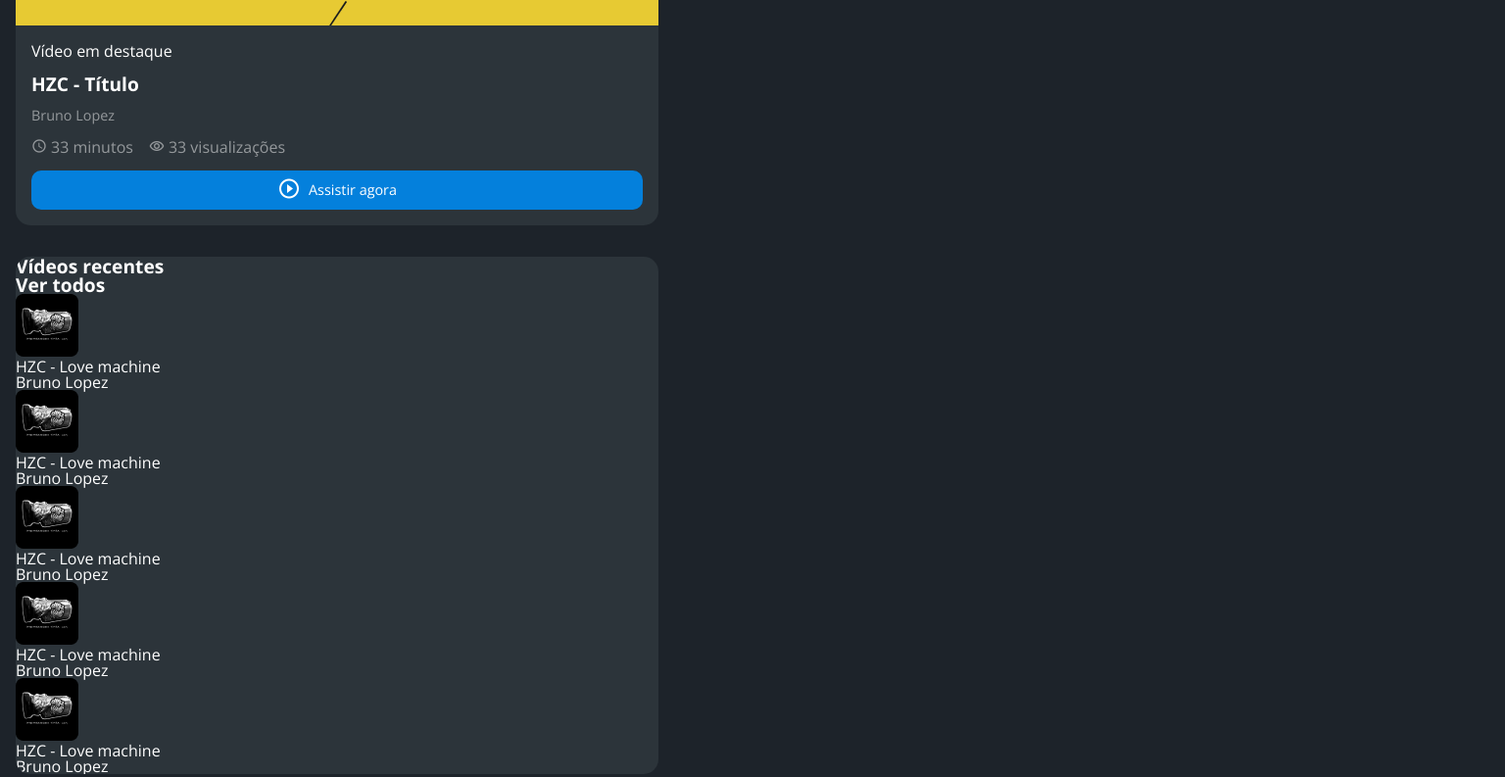
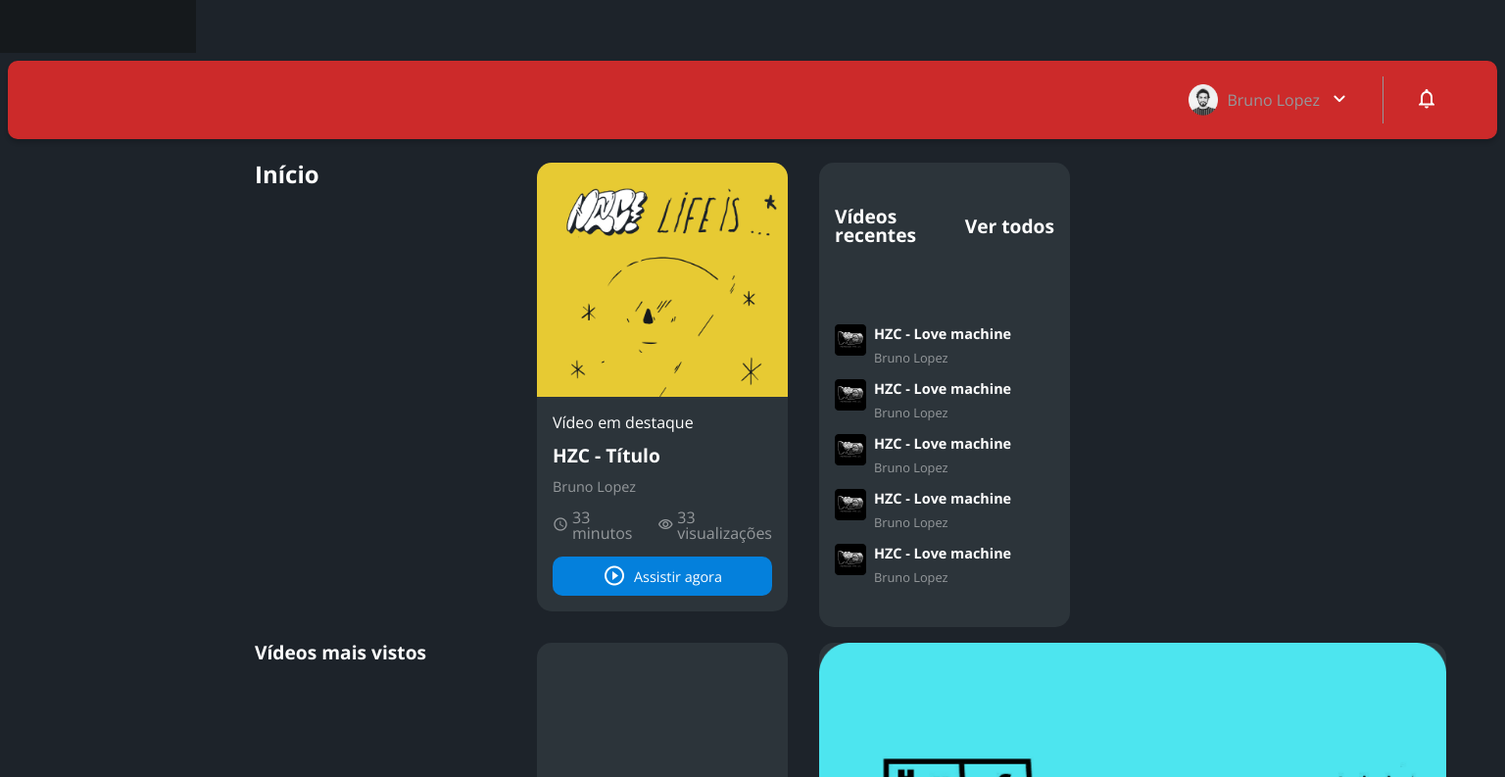
Before and after one commit to robsonhansen/mobile-skate, a plain HTML site: page index.html in a window 1536 px wide. Shown: the part 746-1539 px from the top of the page at 98% size. Drawn offline with nearby package versions, Linux system fonts and the light colour scheme; files that its build step writes are made by us from their sources.

Commit message:
home-desktop

```diff
--- a/assets/css/estilo.css
+++ b/assets/css/estilo.css
@@ -52,6 +52,7 @@ body {
         padding: 16px 60px;
         height: 80px;
         box-sizing: border-box;
+        grid-column: 2;
     }
 
     .cabecalho__menu {
@@ -162,6 +163,16 @@ body {
     content: "\e90a";
 }
 
+@media screen and  (min-width: 144px) {
+    .menu-lateral {
+        position: static;
+        width: 200px;
+        grid-column: 1;
+        grid-row: 1 / span 2;
+
+    }
+}
+
 .principal {
     padding: 24px 16px;
     display: grid;
@@ -176,6 +187,16 @@ body {
 .titulo-secao {
     font-size: 1.2rem;
     font-weight: 700;
+}
+
+@media screen and (min-width: 1440px) {
+    .principal {
+        display: grid;
+        grid-template-columns: auto 1fr auto;
+        column-gap: 32px;
+        padding: 16px 60px;
+        grid-column: 2;
+    }
 }
 
 .cartao {
@@ -261,6 +282,60 @@ body {
     margin-right: 8px;
 }
 
+.cartao--recentes {
+    display: none;
+}
+
+@media screen and (min-width: 1440px) {
+    .cartao--recentes {
+        display: grid;
+        grid-template-columns: auto auto;
+        align-items: center;
+        row-gap: 24px;
+        width: 256px;
+        padding: 16px;
+        box-sizing: border-box;
+    }
+
+    .cartao--recentes .cartao__titulo {
+        grid-column: auto;
+    }
+
+    .cartao__link {
+        font-size: 0.8rem;
+        font-weight: 600;
+        color: #0480dc;
+        justify-self: flex-end;
+    }
+
+    .cartao__lista {
+        display: grid;
+        row-gap: 16px;
+        grid-column: span 2;
+    }
+
+    .cartao__item {
+        display: grid;
+        grid-template-columns: auto 1fr;
+        gap: 8px;
+    }
+
+    .cartao__item-thumbnail {
+        width: 32px;
+        grid-row: span 2;
+    }
+
+    .cartao__item-titulo {
+        font-size: 0.9rem;
+        line-height: 1.2rem;
+        font-weight: 700;
+    }
+
+    .cartao__item-perfil{
+        font-size: 0.8rem;
+        color: #95999c;
+    }
+}
 .secao {
     display: grid;
     gap: 16px;
```
